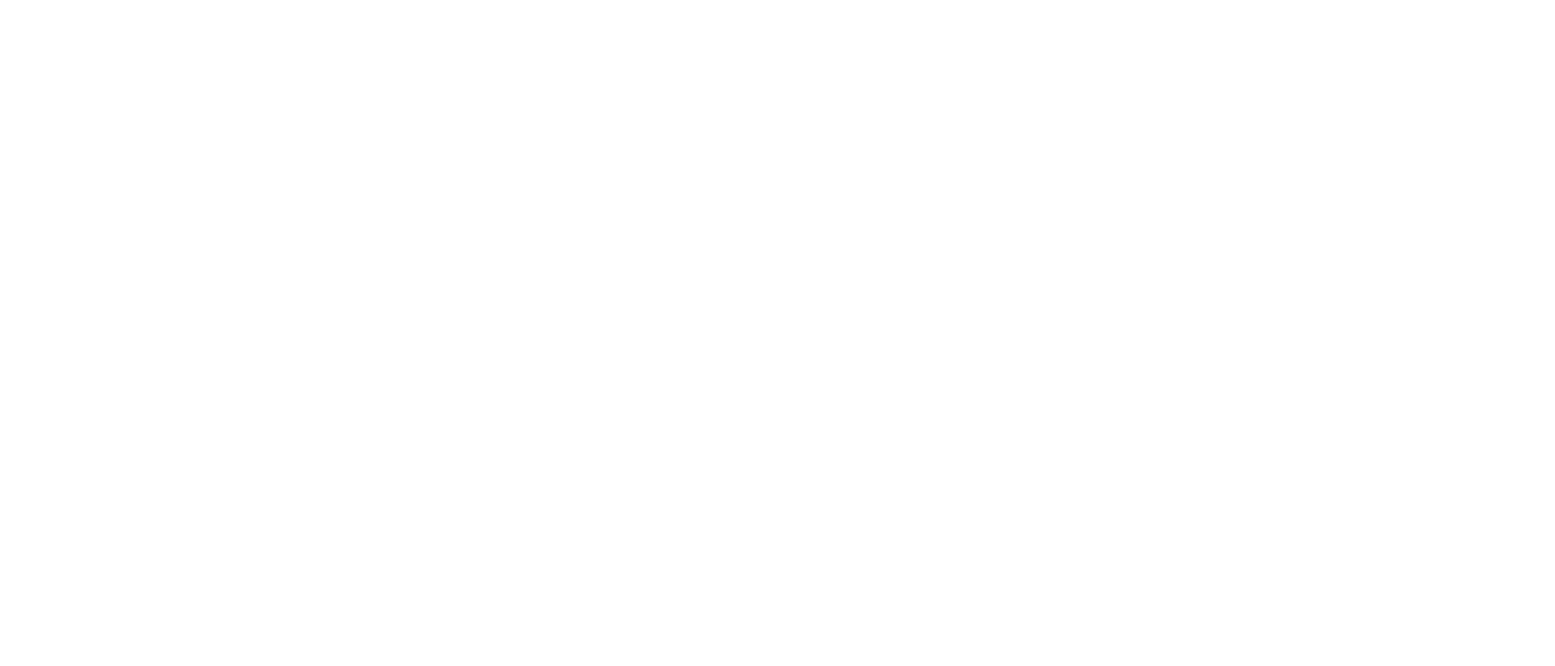
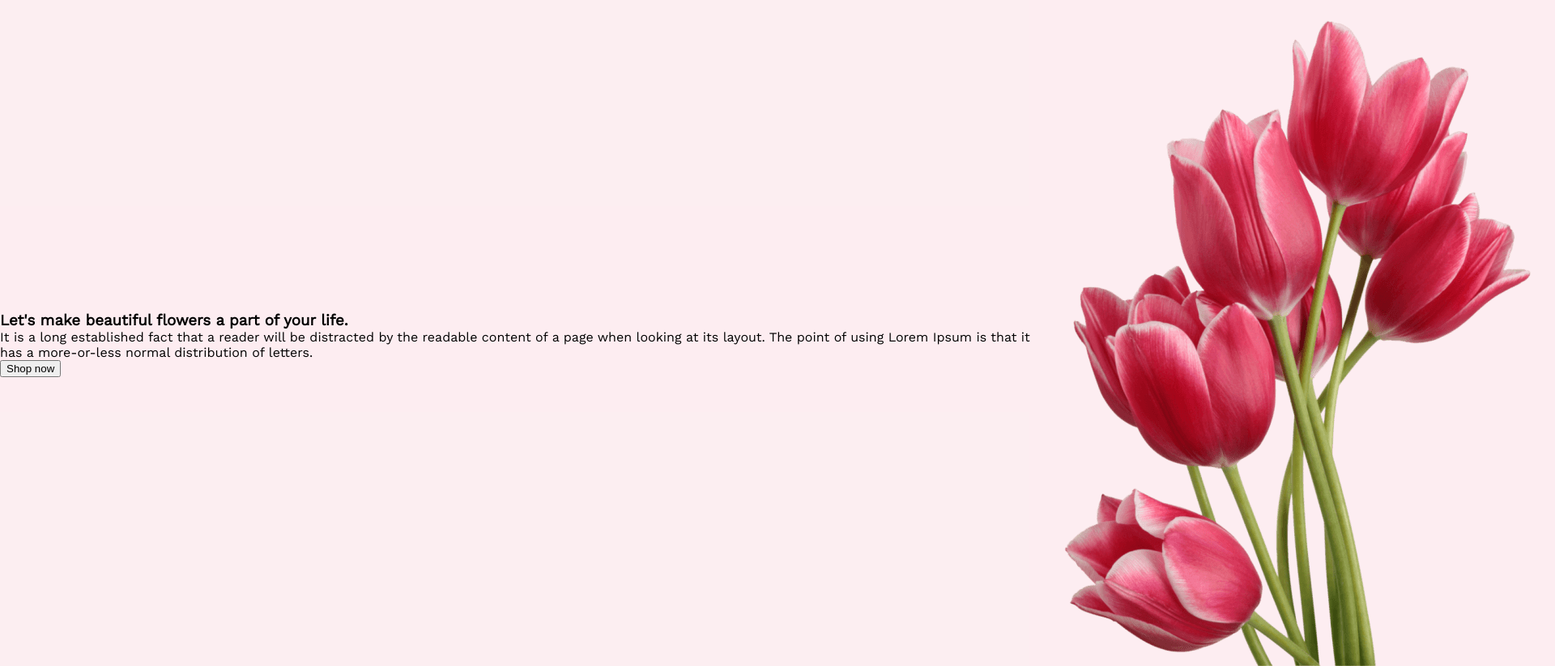
Before and after one commit to marufbillah225/first-assignment, a plain HTML site: page index.html in a window 1280 px wide. Shown: the whole page at 81% size, 1920 px wide, since content can reach past the window. Before the commit the page ends 800 px from the top, so only its background shows below. Drawn offline with nearby package versions, Linux system fonts and the light colour scheme.

Commit message:
added the first section and css and font

```diff
--- a/index.html
+++ b/index.html
@@ -4,11 +4,27 @@
     <meta charset="UTF-8">
     <meta name="viewport" content="width=device-width, initial-scale=1.0">
     <title>Flower website</title>
+    <link rel="preconnect" href="https://fonts.googleapis.com">
+<link rel="preconnect" href="https://fonts.gstatic.com" crossorigin>
+<link href="https://fonts.googleapis.com/css2?family=Lato:wght@300;400;700&family=Work+Sans&display=swap" rel="stylesheet">
+<link rel="stylesheet" href="style/style.css">
 </head>
 <body>
-    <header>
+    <header class="header">
+        <div class="header-section">
+            <div>
+                <h3>Let's make beautiful flowers a part of your life.</h3>
+                <p>It is a long established fact that a reader will be distracted by the readable content of a page when looking at its layout. The point of using Lorem Ipsum is that it has a more-or-less normal distribution of letters.</p>
+                <button>Shop now</button>
+            </div>
+            <div>
+                <img src="Flower Asset/pngwing 10.png" alt="">
+            </div>
+        </div>
+    </header>
+    <main>
 
-    </header>
+    </main>
     <footer>
 
     </footer>
--- /dev/null
+++ b/style/style.css
@@ -0,0 +1,16 @@
+/* common styles */
+*{
+    margin: 0px;
+}
+body{
+    font-family: 'Lato', sans-serif;
+    font-family: 'Work Sans', sans-serif;
+}
+/* header section styles */
+.header-section{
+    display: flex;
+    align-items: center;
+    background-color:#E554731A ;
+    width: 1920px;
+    height: 850px;
+}
```
Also changed, not shown: Flower Asset/Flower 01.png (added), Flower Asset/Group 57.png (added), Flower Asset/Group 58.png (added), Flower Asset/Group 59.png (added), Flower Asset/Rectangle 4.png (added), Flower Asset/Rectangle 5.png (added), Flower Asset/Rectangle 6.png (added), Flower Asset/Rectangle 9.png (added), Flower Asset/pngwing 10.png (added), Flower Asset/pngwing 5.png (added), Flower Asset/pngwing 6.png (added), Flower Asset/pngwing 7.png (added), Flower Asset/pngwing 8.png (added).
